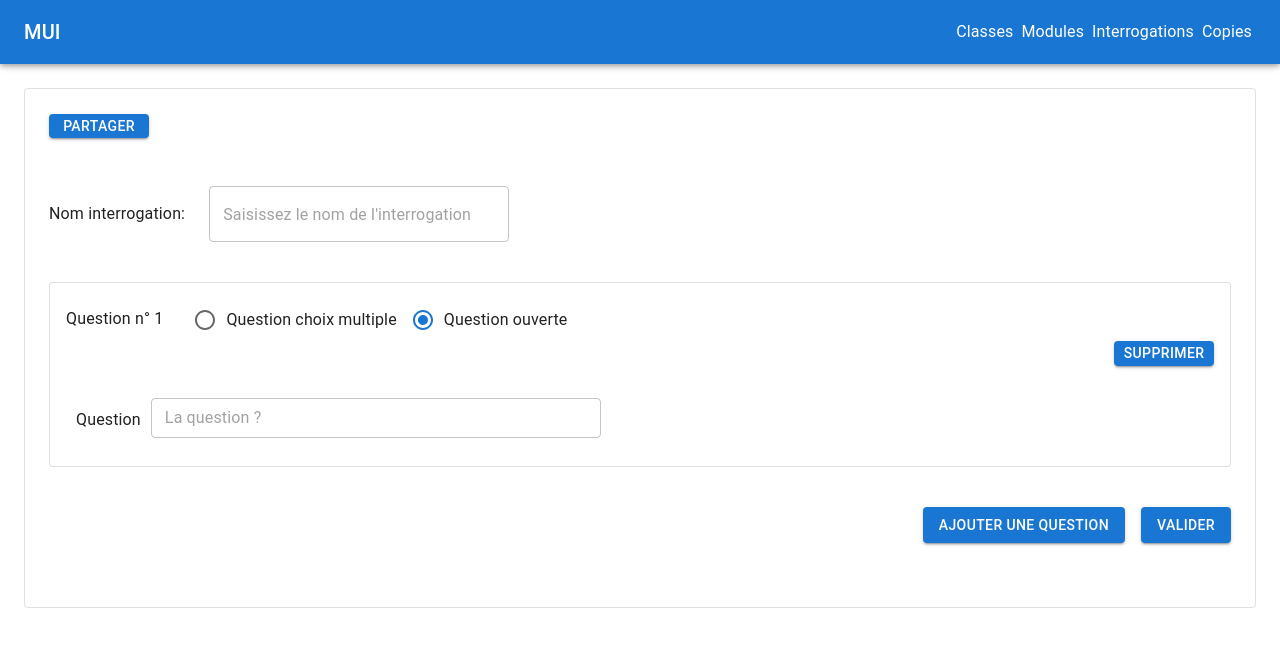
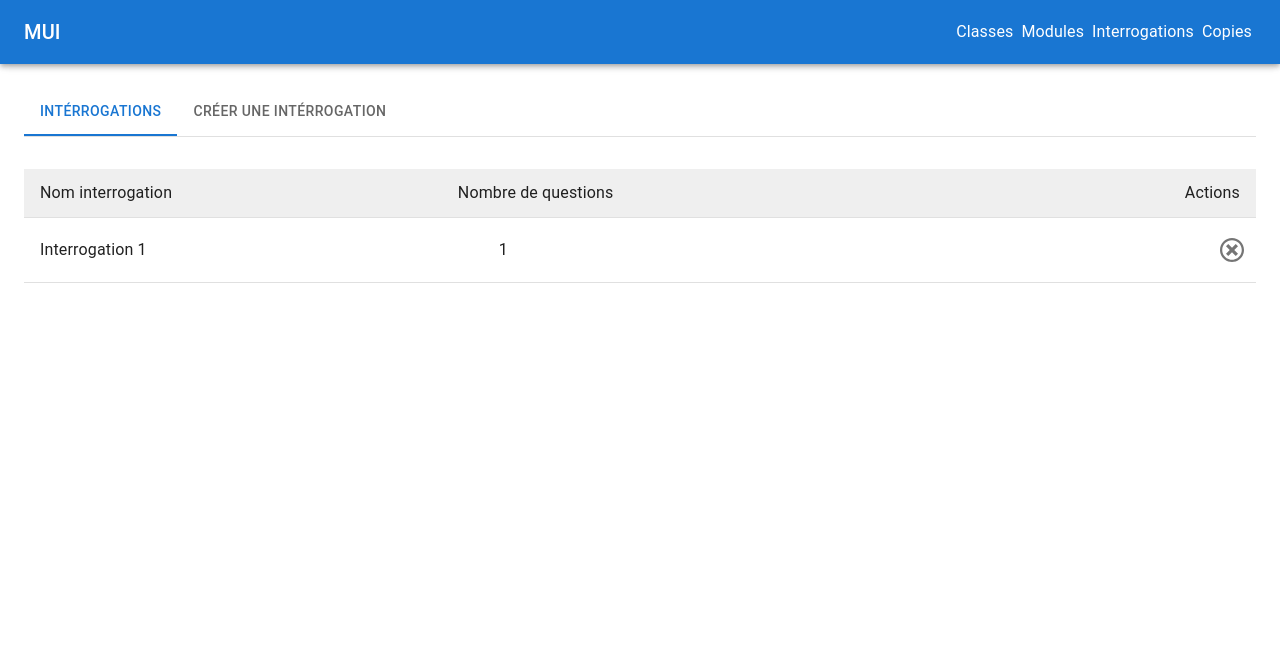
Before and after one commit to Kodians/assessment-manager, a React (Create React App) app in the folder front/: page /teacher/interrogations in a window 1280 px wide. Shown: the top 646 px of the page. Built offline with nearby package versions, Linux system fonts and the light colour scheme.

Commit message:
separate assessments list and assessment form in two differents tabs

```diff
--- a/front/package.json
+++ b/front/package.json
@@ -13,6 +13,7 @@
     "@craco/craco": "^6.4.5",
     "@emotion/react": "^11.10.6",
     "@emotion/styled": "^11.10.6",
+    "@mui/lab": "^5.0.0-alpha.127",
     "@mui/material": "^5.11.14",
     "axios": "^1.3.5",
     "moment": "^2.29.4",
--- a/front/src/components/assessments/AssessmentRelatedClassAndModule.tsx
+++ b/front/src/components/assessments/AssessmentRelatedClassAndModule.tsx
@@ -23,7 +23,16 @@ export const AssessmentRelatedClassAndModule = () => {
   }
 
   return (
-    <List sx={{ width: '100%', maxWidth: 360, bgcolor: 'background.paper', overflow: 'auto', maxHeight: 420 }}>
+    <List
+      sx={{
+        width: '100%',
+        maxWidth: 370,
+        bgcolor: 'background.paper',
+        overflowY: 'scroll',
+        overflowX: 'hidden',
+        maxHeight: 420,
+      }}
+    >
       {[1, 2, 3, 4, 5, 6, 7, 8, 9, 10].map((value, index, arr) => (
         <ListItem
           key={value}
--- a/front/src/pages/question.tsx
+++ b/front/src/pages/question.tsx
@@ -8,7 +8,12 @@ import { IconButton } from '@mui/material'
 import Box from '@mui/material/Box'
 import Button from '@mui/material/Button'
 import Grid from '@mui/material/Grid'
+import List from '@mui/material/List'
+import ListItem from '@mui/material/ListItem'
+import ListItemText from '@mui/material/ListItemText'
 import Paper from '@mui/material/Paper'
+import Tab from '@mui/material/Tab'
+import Tabs from '@mui/material/Tabs'
 import TextField from '@mui/material/TextField'
 import Typography from '@mui/material/Typography'
 
@@ -21,7 +26,46 @@ type TypeQuestion = Array<{
   responses?: Array<{ id: number; text: string }>
 }>
 
+interface TabPanelProps {
+  children?: React.ReactNode
+  index: number
+  value: number | string
+}
+
+function TabPanel(props: TabPanelProps) {
+  const { children, value, index, ...other } = props
+
+  return (
+    <div
+      role="tabpanel"
+      hidden={value !== index}
+      id={`simple-tabpanel-${index}`}
+      aria-labelledby={`simple-tab-${index}`}
+      {...other}
+      style={{ width: '100%' }}
+    >
+      {value === index && (
+        <Box sx={{ pt: 3 }}>
+          <Typography>{children}</Typography>
+        </Box>
+      )}
+    </div>
+  )
+}
+
+function a11yProps(index: number) {
+  return {
+    id: `simple-tab-${index}`,
+    'aria-controls': `simple-tabpanel-${index}`,
+  }
+}
+
 export const Question = ({ appRef }: any) => {
+  const [value, setValue] = React.useState<number | string>(0)
+
+  const handleChange = (event: React.SyntheticEvent, newValue: number | string) => {
+    setValue(newValue)
+  }
   const [questions, setQuestions] = React.useState<TypeQuestion>([
     {
       id: 1,
@@ -30,6 +74,24 @@ export const Question = ({ appRef }: any) => {
       responses: [
         { id: 1, text: '' },
         { id: 2, text: '' },
+      ],
+    },
+  ])
+
+  const [assessments, setAssessments] = React.useState<any>([
+    {
+      id: 1,
+      name: 'Interrogation 1',
+      questions: [
+        {
+          id: 1,
+          type: 'Question choix multiple',
+          question: 'Quelle est la capitale de la France ?',
+          responses: [
+            { id: 1, text: 'Paris' },
+            { id: 2, text: 'Lyon' },
+          ],
+        },
       ],
     },
   ])
@@ -61,12 +123,30 @@ export const Question = ({ appRef }: any) => {
       ],
     }
     setQuestions([...questions, newQuestion])
+
+    addAssessment()
   }
 
   const deleteQuestion = (question: any) => {
     setQuestions((prevQuestions: any) => {
       const newQuestions = prevQuestions.filter((prevQuestion: any) => prevQuestion.id !== question.id)
       return newQuestions
+    })
+  }
+
+  const addAssessment = () => {
+    const newAssessment = {
+      id: assessments.length + 1,
+      name: assessmentName,
+      questions,
+    }
+    setAssessments([...assessments, newAssessment])
+  }
+
+  const removeAssessment = (assessment: any) => {
+    setAssessments((prevAssessments: any) => {
+      const newAssessments = prevAssessments.filter((prevAssessment: any) => prevAssessment.id !== assessment.id)
+      return newAssessments
     })
   }
 
@@ -78,13 +158,43 @@ export const Question = ({ appRef }: any) => {
   }
 
   return (
-    <>
-      <Paper sx={{ p: 3, '& > div': { marginBottom: 5 }, border: '1px solid #e0e0e0' }} elevation={0}>
+    <Box sx={{ width: '100%' }}>
+      <Box sx={{ borderBottom: 1, borderColor: 'divider', width: '100%' }}>
+        <Tabs value={value} onChange={handleChange} aria-label="basic tabs example">
+          <Tab label="Intérrogations" {...a11yProps(0)} />
+          <Tab label="Créer une intérrogation" {...a11yProps(1)} />
+        </Tabs>
+      </Box>
+      <TabPanel value={value} index={0}>
+        <List>
+          <ListItem divider sx={{ backgroundColor: '#efefef', display: 'flex', justifyContent: 'space-between' }}>
+            <ListItemText primary="Nom interrogation" sx={{ fontweight: 'bold', fontSize: 16 }} />
+            <ListItemText primary="Nombre de questions" sx={{ fontweight: 'bold', fontSize: 16 }} />
+            <ListItemText
+              primary="Actions"
+              sx={{ fontweight: 'bold', fontSize: 16, display: 'flex', justifyContent: 'flex-end' }}
+            />
+          </ListItem>
+          {assessments.map((assessment: any) => (
+            <ListItem key={assessment.id} divider sx={{ display: 'flex', justifyContent: 'center' }}>
+              <ListItemText primary={assessment.name} />
+              <ListItemText primary={assessment.questions.length} />
+              <ListItemText sx={{ display: 'flex', justifyContent: 'flex-end' }}>
+                <IconButton edge="end" aria-label="delete">
+                  <ImCancelCircle onClick={() => removeAssessment(assessment)} />
+                </IconButton>
+              </ListItemText>
+            </ListItem>
+          ))}
+        </List>
+      </TabPanel>
+      <TabPanel value={value} index={1}>
+        <Paper sx={{ p: 0.5, '& > div': { marginBottom: 5 }, border: '1px solid #e0e0e0' }} elevation={0}>
           <Button
             type="button"
             variant="contained"
             fullWidth
-          sx={{ maxWidth: 100, padding: 0 }}
+            sx={{ maxWidth: 100, padding: 0, mt: 1 }}
             onClick={handleOpenShareModal}
           >
             Partager
@@ -143,6 +253,7 @@ export const Question = ({ appRef }: any) => {
             </SharedModal>
           )}
         </div>
-    </>
+      </TabPanel>
+    </Box>
   )
 }
```
Also changed, not shown: 1 other file (tests, documents, lock files or other folders). Lines whose indentation alone changed are shown as unchanged.
